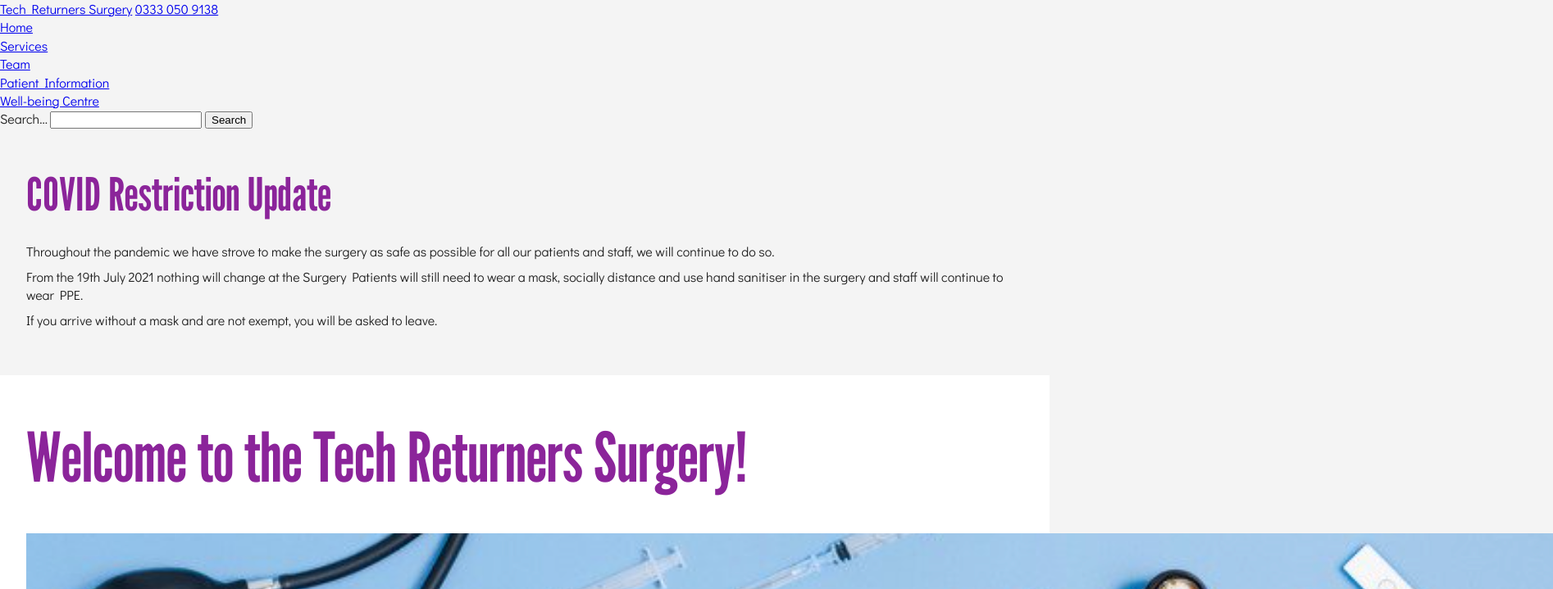
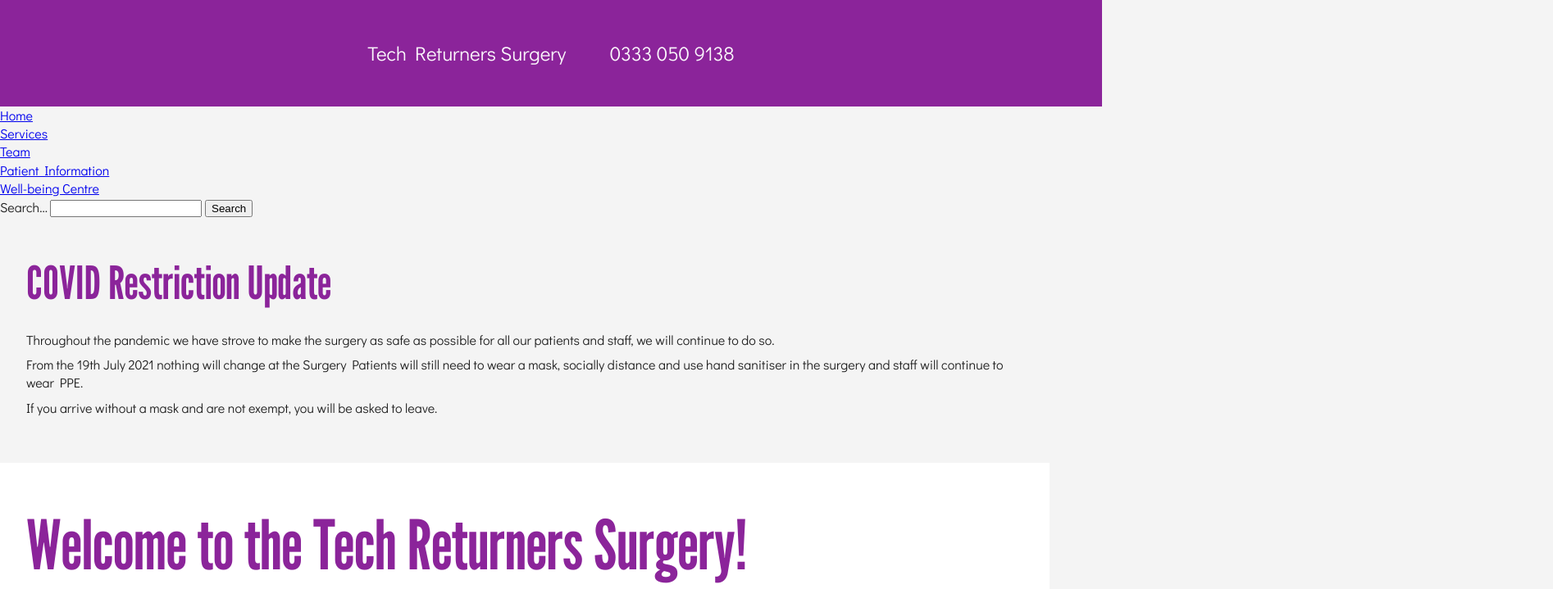
Before and after one commit to ZannaP/css-key-concepts, a website: page index.html in a window 1280 px wide. Shown: the top 719 px of the page at 82% size, 1894 px wide, since content can reach past the window. Drawn offline with nearby package versions, Linux system fonts and the light colour scheme.

Commit message:
feat: css header

```diff
--- a/index.html
+++ b/index.html
@@ -17,7 +17,7 @@
   <body>
     <header>
       <a href="#">Tech Returners Surgery</a>
-      <a href="tel:03330509138">0333 050 9138</a>
+      <a href="tel:03330509138" style="white-space: nowrap">0333 050 9138</a>
     </header>
 
     <nav>
--- a/styles.css
+++ b/styles.css
@@ -3,6 +3,10 @@
 @import url("reset.css");
 @import url("vars.css");
 body {
+  position: relative;
+  margin: 0;
+  padding: 0;
+  min-height: 100%;
   font-family: "Didact Gothic", sans-serif;
   font-size: 1rem;
   line-height: 1.4;
@@ -43,3 +47,22 @@ section {
 section:nth-child(odd) {
   background-color: var(--color-surface);
 }
+header {
+  width: 100%;
+  color: var(--color-on-primary);
+  background-color: var(--color-primary);
+  padding: 3rem 2rem;
+  font-size: 1.5rem;
+  text-align: center;
+}
+header a {
+  color: var(--color-on-primary);
+  text-decoration: none;
+  padding: 0 1em;
+}
+header a:hover {
+  color: var(--color-on-primary-20);
+}
+img {
+  width: 100%;
+}
--- a/vars.css
+++ b/vars.css
@@ -3,6 +3,8 @@
   --color-background: rgb(244, 244, 244);
   --color-on-surface: rgba(0, 0, 0, 0.87);
   --color-primary: rgb(139, 36, 154);
+  --color-on-primary: rgba(255, 255, 255, 0.97);
+  --color-on-primary-20: rgba(255, 255, 255, 0.67);
 
   --heading-h1-size: clamp(3rem, 2.129rem + 3.871vw, 6rem);
   --heading-h2-size: clamp(2.5rem, 1.7742rem + 3.2258vw, 5rem);
```
